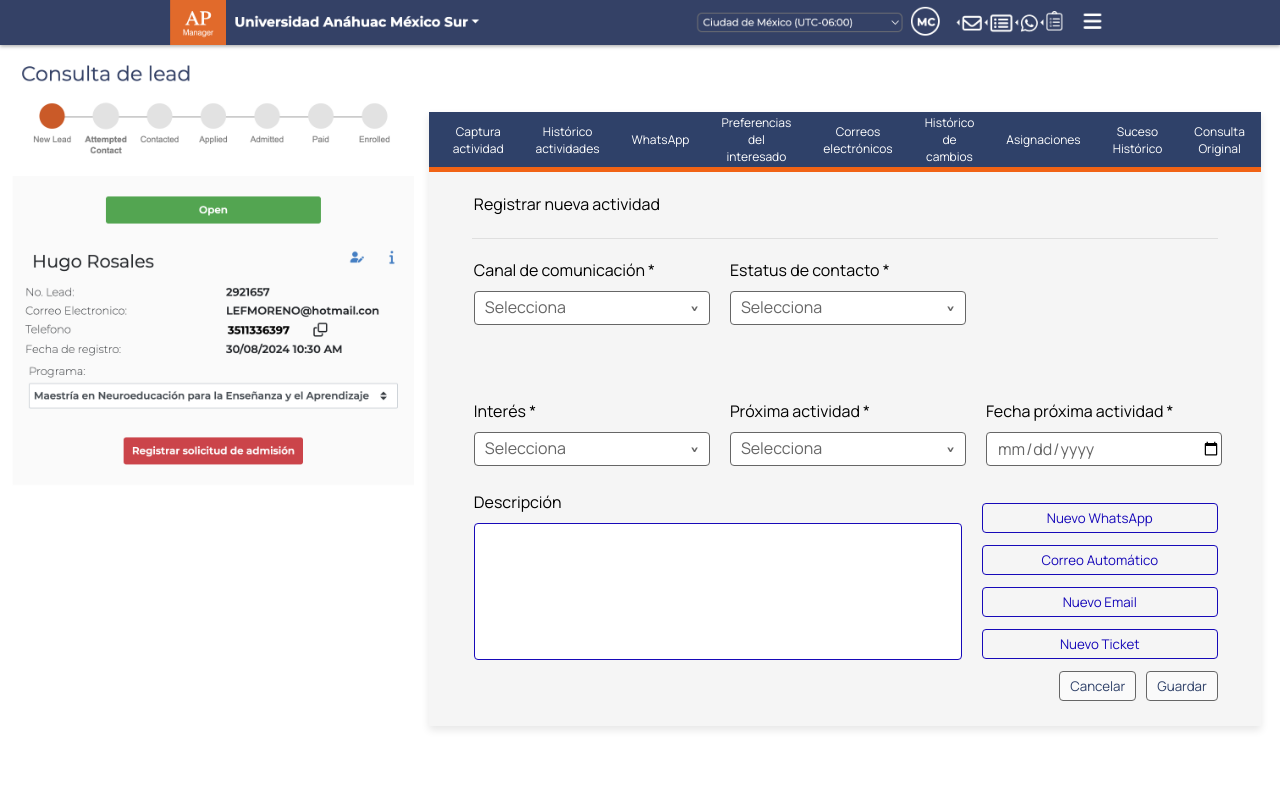
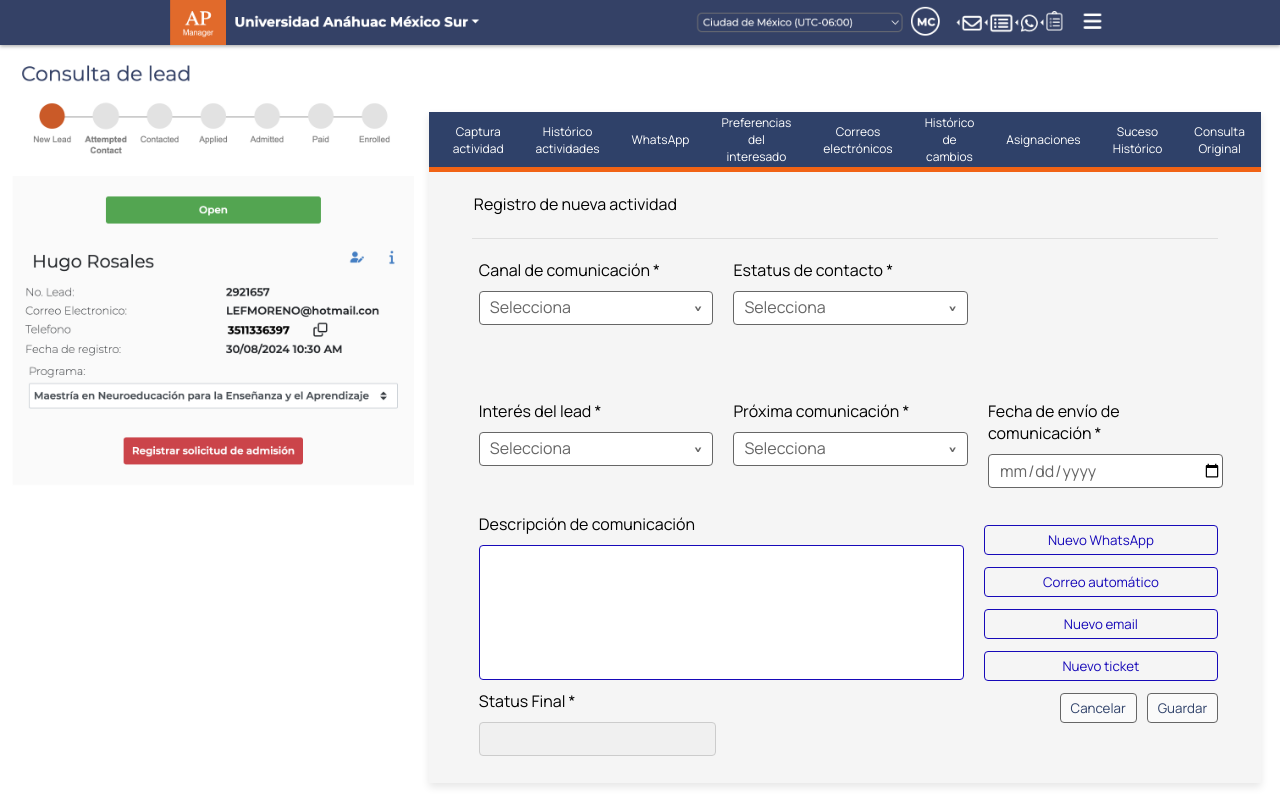
Before and after one commit to CynCaro/CallCenterTimeForm, a website: page src/index.html in a window 1280 px wide. Drawn offline with Linux system fonts and the light colour scheme.

Commit message:
Corregimos el flujo "No contactado" y agregamos: Status Final

```diff
--- a/src/css/styles.css
+++ b/src/css/styles.css
@@ -92,7 +92,14 @@
 .form-row {
     display: flex;
     justify-content: flex-start; /* Alinea los select a la izquierda */
-    margin: 0 0 25px 45px; /* Espaciado alrededor de los grupos */
+    margin: 0 0 25px 50px; /* Espaciado alrededor de los grupos */
+    gap: 20px; /* Añade espacio entre los select */
+}
+
+.form-row-final {
+    display: flex;
+    justify-content: flex-start; /* Alinea los select a la izquierda */
+    margin: 0 0 60px 50px; /* Espaciado alrededor de los grupos */
     gap: 20px; /* Añade espacio entre los select */
 }
 
@@ -151,7 +158,7 @@
 
 /* Estilo específico para el input con id="descripcion" */
 #descripcion {
-    height: 403%;
+    height: 123%;
     border: 1px solid #1709b9;
 }
 
@@ -299,6 +306,20 @@
     padding: 5px 10px;
 }
 
+.status-last-section {
+    margin-top: 10px;
+}
+
+#statuslast {
+    background-color: #f0f0f0; /* Un color de fondo para indicar que el campo no es editable */
+    border: 1px solid #ccc; /* Bordes sutiles */
+    padding: 5px 10px;
+    color: #666666;
+    width: 49%;
+    box-sizing: border-box; /* Asegura que el padding no aumente el ancho del input */
+    cursor: not-allowed; /* Cambia el cursor a un icono que indica que no es editable */
+}
+
 #statusfinal {
     background-color: #f0f0f0; /* Un color de fondo para indicar que el campo no es editable */
     border: 1px solid #ccc; /* Bordes sutiles */
--- a/src/index.html
+++ b/src/index.html
@@ -33,7 +33,7 @@
                         </ul>
                     </nav>
                 </header>
-                <p>Registrar nueva actividad</p>
+                <p>Registro de nueva actividad</p>
 
                 <hr>
 
@@ -71,7 +71,7 @@
 
                         <!-- Tipo de contacto -->
                         <div class="form-group-column">
-                            <label for="tipocontacto">Tipo de contacto *</label>
+                            <label for="tipocontacto">Nivel de contacto *</label>
                             <div class="custom-select">
                                 <select id="tipocontacto" name="tipocontacto">
                                     <option value="" disabled selected>Selecciona</option> <!-- Opción por defecto -->
@@ -85,7 +85,7 @@
                     <div class="form-row">
                         <!-- Resultado 2 -->
                         <div class="form-group-column" id="resultado2-container" style="display: none;">
-                            <label for="resultado2">Estado *</label>
+                            <label for="resultado2">Respuesta de lead *</label>
                             <div class="custom-select">
                                 <select id="resultado2" name="resultado2">
                                     <option value="" disabled selected>Seleciona</option> <!-- Opción por defecto -->
@@ -100,7 +100,7 @@
 
                         <!-- Tificicación - N1 -->
                         <div class="form-group-column" id="tipificacionn1-container" style="display: none;">
-                            <label for="tipificacionn1">Contexto *</label>
+                            <label for="tipificacionn1">Tipificación de respuesta *</label>
                             <div class="custom-select">
                                 <select id="tipificacionn1" name="tipificacionn1">
                                     <option value="" disabled selected>Selecciona</option> <!-- Opción por defecto -->
@@ -138,7 +138,7 @@
 
                         <!-- Tipificación - N2 -->
                         <div class="form-group-column" id="tipificacionn2-container" style="display: none;">
-                            <label for="tipificacionn2">Especificaciones *</label>
+                            <label for="tipificacionn2">Subtipificación de respuesta *</label>
                             <div class="custom-select">
                                 <select id="tipificacionn2" name="tipificacionn2">
                                     <option value="" disabled selected>Selecciona</option> <!-- Opción por defecto -->
@@ -152,7 +152,7 @@
                     <div class="form-row">
                         <!-- Tipificación - N3 -->
                         <div class="form-group-column" id="tipificacionn3-container" style="display: none;">
-                            <label for="tipificacionn3">Detalles *</label>
+                            <label for="tipificacionn3">Detalles de subtipificación *</label>
                             <div class="custom-select">
                                 <select id="tipificacionn3" name="tipificacionn3">
                                     <option value="" disabled selected>Selecciona</option> <!-- Opción por defecto -->
@@ -279,18 +279,9 @@
                     </div>
 
                     <div class="form-row">
-                        <!-- Status Final
-                        <div class="form-group-column">
-                            <label for="statusfinal">Status Final *</label>
-                            <div>
-                                <input type="text" id="statusfinal" name="statusfinal" required>
-                                </select>
-                            </div>
-                        </div> -->
-
                         <!-- Interés -->
                         <div class="form-group-column">
-                            <label for="tipificacionn1">Interés *</label>
+                            <label for="tipificacionn1">Interés del lead *</label>
                             <div class="custom-select">
                                 <select id="interés" name="interés">
                                     <option value="" disabled selected>Selecciona</option>
@@ -314,7 +305,7 @@
 
                         <!-- Próxima actividad -->
                         <div class="form-group-column">
-                            <label for="proximaactividad">Próxima actividad *</label>
+                            <label for="proximaactividad">Próxima comunicación *</label>
                             <div class="custom-select">
                                 <select id="proximaactividad" name="proximaactividad">
                                     <option value="" disabled selected>Selecciona</option>
@@ -329,28 +320,36 @@
 
                         <!-- Fecha próxima actividad -->
                         <div class="form-group-column">
-                            <label for="fechaproxact">Fecha próxima actividad *</label>
+                            <label for="fechaproxact">Fecha de envío de comunicación *</label>
                             <div class="custom-date">
                                 <input type="date" id="fechaproxact" name="fechaproxact">
                             </div>
                         </div>
                     </div>
 
-                    <div class="form-row">
+                    <div class="form-row-final">
                         <!-- Descripción -->
                         <div class="descripcion-column">
-                            <label for="proximaactividad">Descripción</label>
+                            <label for="proximaactividad">Descripción de comunicación</label>
                             <div class="description-text">
                                 <input type="text" id="descripcion" name="descripcion">
+                                <!-- Status Final -->
+                                <div class="status-last-section">
+                                    <label for="statuslast">Status Final *</label>
+                                    <div>
+                                        <input type="text" id="statuslast" name="statuslast" required readonly>
+                                        </select>
+                                    </div>
+                                </div>
                             </div>
                         </div>
 
                         <!-- Botones -->
                         <div class="button-group">
                             <button type="button">Nuevo WhatsApp</button>
-                            <button type="button">Correo Automático</button>
-                            <button type="button">Nuevo Email</button>
-                            <button type="button">Nuevo Ticket</button>
+                            <button type="button">Correo automático</button>
+                            <button type="button">Nuevo email</button>
+                            <button type="button">Nuevo ticket</button>
                             <div class="button-send">
                                 <button type="button">Cancelar</button>
                                 <button type="button">Guardar</button>
@@ -358,7 +357,6 @@
                         </div>
                     </div>
                     </div>
-
                 </form>
 
             </section>
--- a/src/index.js
+++ b/src/index.js
@@ -48,6 +48,12 @@
     document.getElementById('tipificacionn1').innerHTML = '';
     document.getElementById('tipificacionn2').innerHTML = '';
     document.getElementById('tipificacionn3').innerHTML = '';
+};
+
+// Función para reiniciar el campo statuslast
+const reiniciarStatusFinal = () => {
+    const statusFinalInput = document.getElementById('statuslast');
+    statusFinalInput.value = '';  // Limpiar el campo statuslast
 };
 
 // Inicialmente ocultar el contenedor de Tipo de contacto
@@ -104,6 +110,7 @@
         }
 
         // Ocultar Tipificación y popups
+        reiniciarStatusFinal();  // Reiniciar statuslast
         ocultarTipificaciones();
         ocultarTodosLosPopups();
 
@@ -124,6 +131,7 @@
     const resultado1Value = document.getElementById('resultado1').value;
 
     // Ocultar y limpiar Resultado 2, Tipificaciones, y todos los popups si se cambia Tipo de contacto
+    reiniciarStatusFinal();  // Reiniciar statuslast
     ocultarTipificaciones();
     ocultarTodosLosPopups();
     resultado2Container.style.display = 'none';
@@ -151,8 +159,21 @@
 // Función para manejar el cambio en Tipificación N1 y actualizar Tipificación N2
 const handleTipificacionN1Change = (tipificacionN2Options) => {
     const tipificacionN1 = document.getElementById('tipificacionn1');
+    const statusFinalInput = document.getElementById('statuslast');  // Input para Status Final
+
     tipificacionN1.addEventListener('change', function () {
-        const selectedValue = this.value;
+        const selectedText = this.options[this.selectedIndex].text;  // Obtener el texto de la opción seleccionada
+
+        // Dividir el texto por el guion medio y tomar la parte después del guion
+        const partes = selectedText.split('-');
+        const estadoFinal = partes.length > 1 ? partes[1].trim() : selectedText;  // Si hay guion, tomar la segunda parte
+        document.getElementById('statuslast').value = estadoFinal;  // Actualizar statuslast
+
+        // Actualizar Status Final con el estado final
+        statusFinalInput.value = estadoFinal;  // Imprimir solo la parte después del guion
+
+        // Continuar con el flujo de Tipificación N2 y N3
+        const selectedValue = this.value;  // Obtener el valor de la opción seleccionada (para Tipificación N2)
 
         // Ocultar el popup de Documentos, el contenedor de Documentos seleccionados y Tipificación N3 si se cambia Tipificación N1
         document.getElementById('documentos-popup').style.display = 'none';
@@ -175,7 +196,6 @@
         if (selectedValue === 'solo_informacion') {
             document.getElementById('informacion-popup').style.display = 'block'; // Mostrar el popup de Solo buscaba información
             document.getElementById('tipificacionn2-container').style.display = 'none'; // Ocultar Tipificación N2
-            // Si existe alguna opción en Tipificación N2 para el valor seleccionado en N1, se muestran las opciones.
         } else if (tipificacionN2Options[selectedValue]) {
             mostrarOpciones('tipificacionn2', tipificacionN2Options[selectedValue]);
         } else {
@@ -292,6 +312,9 @@
     document.getElementById('documentos-sin-documento-container').style.display = 'none';
     document.getElementById('informacion-popup').style.display = 'none';  // Ocultamos el popup de Solo buscaba información
     document.getElementById('informacion-container').style.display = 'none'; // Ocultamos el contenedor de Solo buscaba información
+
+    // Reiniciar statuslast
+    reiniciarStatusFinal();  // Reiniciar statuslast
 
 
     // Mostramos las opciones correspondientes en Tipificación N1 para "Interesado"
```
